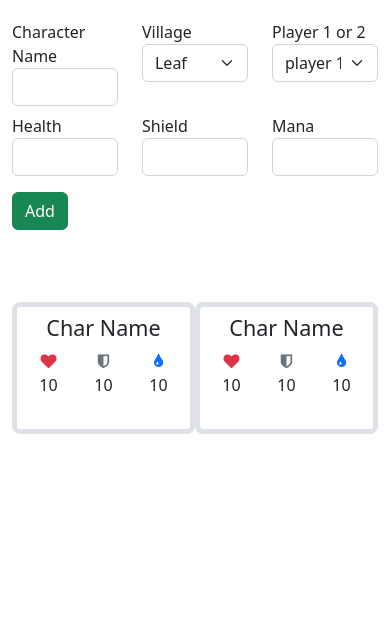
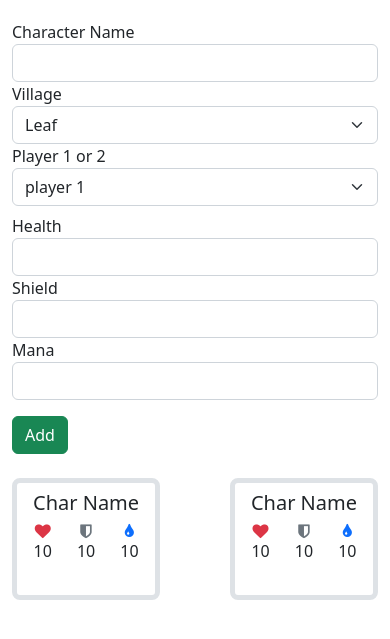
Before and after one commit to viniciusnreno/naruto-game, a website built with Vite: page index.html in a window 390 px wide. Shown: the part 61-700 px from the top of the page. Built offline with nearby package versions, Linux system fonts and the light colour scheme.

Commit message:
responsive

```diff
--- a/index.html
+++ b/index.html
@@ -2,6 +2,7 @@
 <html>
   <head>
     <title>Character</title>
+    <meta name="viewport" content="width=device-width, initial-scale=1">
     <link rel="stylesheet" href="/src/css/style.css">
     <link href="https://cdn.jsdelivr.net/npm/bootstrap@5.2.3/dist/css/bootstrap.min.css" rel="stylesheet" integrity="sha384-rbsA2VBKQhggwzxH7pPCaAqO46MgnOM80zW1RWuH61DGLwZJEdK2Kadq2F9CUG65" crossorigin="anonymous">
     <link rel="stylesheet" href="https://cdnjs.cloudflare.com/ajax/libs/font-awesome/4.7.0/css/font-awesome.min.css">
@@ -11,13 +12,13 @@
       <h1 class="text-center mt-4">Naruto Game</h1>
       <form>
         <div class="row pb-2 pt-3">
-          <div class="col-4">
+          <div class="col-md-4">
             <div class="form-group">
               <label for="charName">Character Name</label>
               <input type="text" class="form-control" id="charName">
             </div>
           </div>
-          <div class="col-4">
+          <div class="col-md-4">
             <div class="form-group">
               <label for="village">Village</label>
               <select id="villageSelect" class="form-select" aria-label="Default select example">
@@ -28,7 +29,7 @@
               </select>
             </div>
           </div>
-          <div class="col-4">
+          <div class="col-md-4">
             <div class="form-group">
               <label for="player">Player 1 or 2</label>
               <select id="playerSelect" class="form-select" aria-label="Default select example">
@@ -39,19 +40,19 @@
           </div>
         </div>
         <div class="row pb-3">
-          <div class="col-4">
+          <div class="col-md-4">
             <div class="form-group">
               <label for="health">Health</label>
               <input type="number" class="form-control" id="health">
             </div>
           </div>
-          <div class="col-4">
+          <div class="col-md-4">
             <div class="form-group">
               <label for="shield">Shield</label>
               <input type="number" class="form-control" id="shield">
             </div>
           </div>
-          <div class="col-4">
+          <div class="col-md-4">
             <div class="form-group">
               <label for="mana">Mana</label>
               <input type="number" class="form-control" id="mana">
@@ -61,22 +62,22 @@
         <a class="btn btn-success" id="buttonCreateCharacter">Add</a>
       </form>
       <section>
-        <div class="d-flex justify-content-between mt-5 pt-4 ">
+        <div class="d-flex flex-wrap justify-content-between mt-md-5 pt-4 ">
           <div id="player1" class="border border-5 rounded-3 py-2 px-3">
-            <h4 class="text-center" id="name1">Char Name</h4>
+            <h5 class="text-center" id="name1">Char Name</h5>
             <div class="row">
-              <div class="col-4 text-center"><i class="fa fa-heart text-danger"></i> <span id="health1">10</span></div>
-              <div class="col-4 text-center"><i class="fa fa-shield text-muted"></i> <span id="shield1">10</span></div>
-              <div class="col-4 text-center"><i class="fa fa fa-tint text-primary"></i> <span id="mana1">10</span></div>
+              <div class="col-4 text-center"><i class="d-block fa fa-heart text-danger"></i> <span id="health1">10</span></div>
+              <div class="col-4 text-center"><i class="d-block fa fa-shield text-muted"></i> <span id="shield1">10</span></div>
+              <div class="col-4 text-center"><i class="fa d-block fa fa-tint text-primary"></i> <span id="mana1">10</span></div>
             </div>
             <img id="image1" class="image-player" src="" alt="">
           </div>
           <div id="player2" class="border border-5 rounded-3 py-2 px-3">
-            <h4 class="text-center" id="name2">Char Name</h4>
+            <h5 class="text-center" id="name2">Char Name</h5>
             <div class="row">
-              <div class="col-4 text-center"><i class="fa fa-heart text-danger"></i> <span id="health2">10</span></div>
-              <div class="col-4 text-center"><i class="fa fa-shield text-muted"></i> <span id="shield2">10</span></div>
-              <div class="col-4 text-center"><i class="fa fa fa-tint text-primary"></i> <span id="mana2">10</span></div>
+              <div class="col-4 text-center"><i class="d-block fa fa-heart text-danger"></i> <span id="health2">10</span></div>
+              <div class="col-4 text-center"><i class="d-block fa fa-shield text-muted"></i> <span id="shield2">10</span></div>
+              <div class="col-4 text-center"><i class="fa d-block fa fa-tint text-primary"></i> <span id="mana2">10</span></div>
             </div>
             <img id="image2" class="image-player" src="" alt="">
           </div>
```
